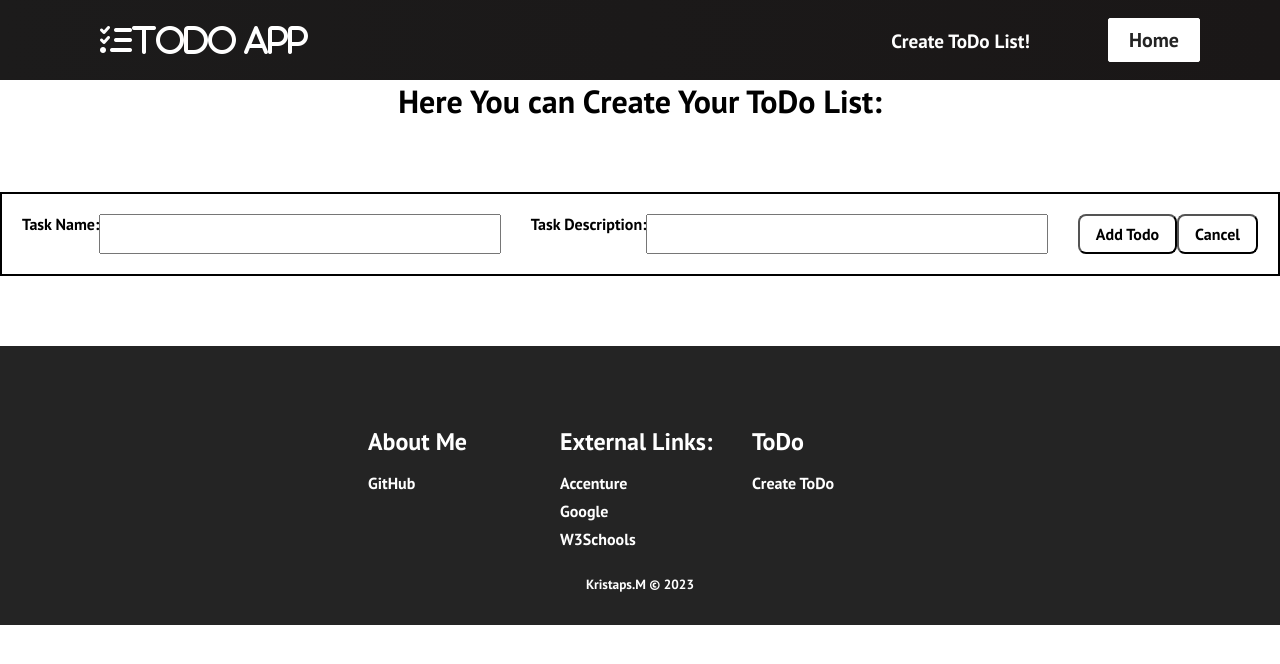
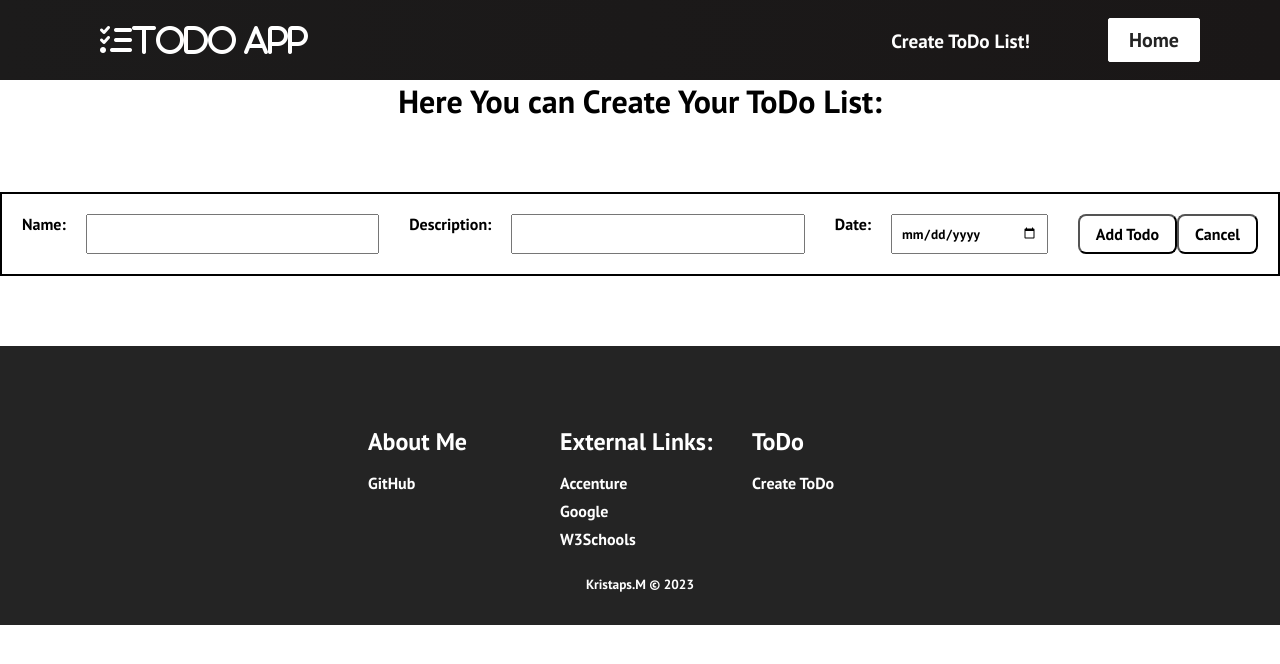
Before and after one commit to Kriishu/ToDo-app, a React (Create React App) app in the folder my-app/: page /pages/CreateTodo in a window 1280 px wide. Shown: the top 664 px of the page. Built offline with nearby package versions, Linux system fonts and the light colour scheme.

Commit message:
Added Date/Time and Description Field Fixed style a bit| Working On Search Bar!

```diff
--- a/my-app/src/components/Todo.css
+++ b/my-app/src/components/Todo.css
@@ -22,6 +22,7 @@ h1 {
     padding: 4px 8px;
     flex-grow: 1;
     margin-right: 30px;
+    margin-left: 20px;
   }
   .todo {
     display: flex;
--- a/my-app/src/components/Todo.js
+++ b/my-app/src/components/Todo.js
@@ -9,6 +9,7 @@ const Todo = () => {
   const [todo, setTodo] = React.useState("");
   const [todoEditing, setTodoEditing] = React.useState(null);
   const [editingText, setEditingText] = React.useState("");
+  const [editingDesc, setEditingDesc] = React.useState("");
   const navigate = useNavigate();
   const [ date, setDate] = React.useState('');
   const [ desc, setDesc] = React.useState('');
@@ -42,7 +43,7 @@ const Todo = () => {
       text: todo,
       completed: false,
       desc,
-      date,
+      date
     };
     setTodos([...todos].concat(newTodo));
     setTodo("");
@@ -67,8 +68,8 @@ const Todo = () => {
     const updatedTodos = [...todos].map((todo) => {
       if (todo.id === id) {
         todo.text = editingText;
-        todo.desc = editingText;
-        todo.date = editingText;
+        todo.desc = editingDesc;
+
       }
       return todo;
     });
@@ -79,17 +80,23 @@ const Todo = () => {
   return (
     <div id="todo-list">
       <form onSubmit={handleSubmit}>
-        <p>Task Name:</p>
+        <p>Name:</p>
         <input
           type="text"
           onChange={(e) => setTodo(e.target.value)}
           value={todo}
         />
-        <p>Task Description:</p>
+        <p>Description:</p>
         <input
           type="text"
           onChange={(e) => setDesc(e.target.value)}
           value={desc}
+        />
+        <p>Date:</p>
+        <input
+          type="date"
+          onChange={(e) => setDate(e.target.value)}
+          value={date}
         />
         <button type="submit">Add Todo</button>
         <div className="cancel-button">
@@ -108,10 +115,12 @@ const Todo = () => {
 
 
             {todo.id === todoEditing ? (
-              <input
-                type="text"
-                onChange={(e) => setEditingText(e.target.value)}
-              />
+              <><input
+            type="text"
+            onChange={(e) => setEditingText(e.target.value)} /><input
+            type="text"
+            onChange={(e) => setEditingDesc(e.target.value)} /></>
+
             ) : (
               <div>
                 <p>Task: {todo.text} </p>
--- a/my-app/src/components/pages/CreateTodo.js
+++ b/my-app/src/components/pages/CreateTodo.js
@@ -1,6 +1,5 @@
 import React from 'react'
 import Footer from "../Footer";
-
 import Todo from '../Todo';
 
 
```
